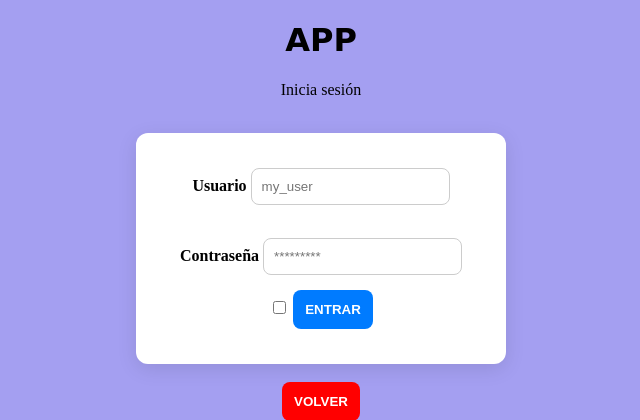
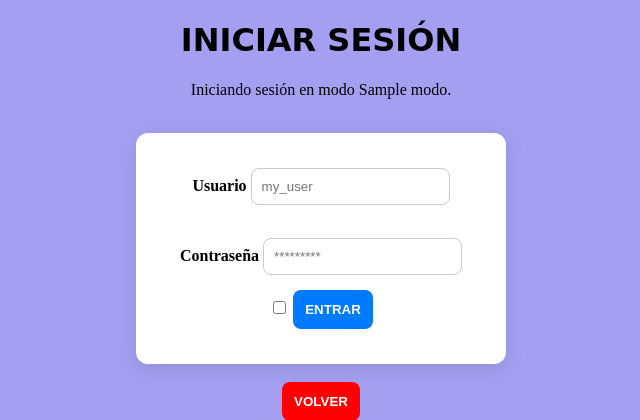
Before and after one commit to edu-dev1/app, a Flask app: template templates/login.html in a window 1280 px wide. Shown: the top 420 px of the page, without its empty margins (319-959 px from the left). Run offline with Flask 3, Linux system fonts and the light colour scheme; the template is opened without the code that fills it: most values are stand-ins (such as "Sample title", 1, 10 or a date in 2020); parts of the project's set-up code (start-up, migrations or seed data) failed here and were passed over.

Commit message:
Update login.html

```diff
--- a/templates/login.html
+++ b/templates/login.html
@@ -76,8 +76,8 @@
     </head>
 
     <body>
-        <h1>APP</h1>
-        <p>Inicia sesión</p>
+        <h1>INICIAR SESIÓN</h1>
+        <p>Iniciando sesión en modo {{modo}}.</p>
         <br>
 
         <!--Coment-->
```
